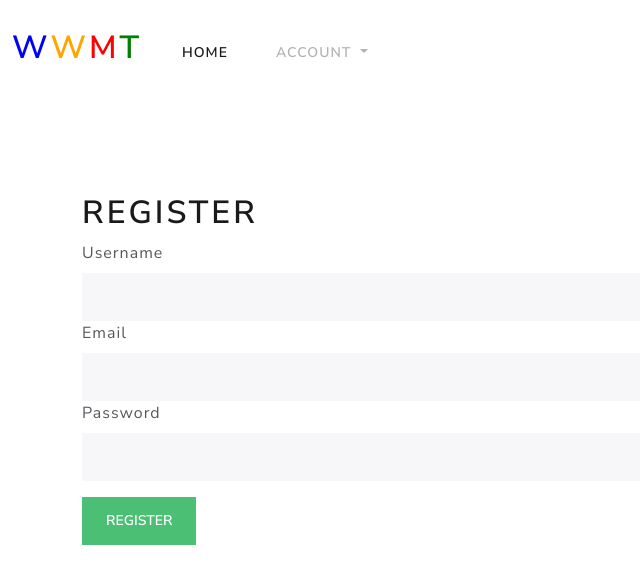
After one commit to AndrewTech2/World-Wide-Movie-Theatre, a Flask app: page /register in a window 1280 px wide. The commit adds this page. Shown: the top 584 px of the page, without its empty margins (0-640 px from the left). Run offline with Flask 3, Linux system fonts and the light colour scheme; some libraries are stand-ins or nearby versions.

Commit message:
add functioning registration system with form validation

```diff
--- a/app.py
+++ b/app.py
@@ -1,6 +1,6 @@
-from flask import Flask, redirect, render_template, session
+from flask import Flask, redirect, render_template, session, request
 from flask_session import Session
-import sqlite3, random
+import sqlite3, random, re, werkzeug.security
 
 # Initialize application
 app = Flask(__name__)
@@ -17,3 +17,33 @@ def index():
         return render_template("home.html")
     else:
         return render_template("landing_page.html")
+
+@app.route("/register", methods=["POST", "GET"])
+def register():
+    if session.get("user_id"):
+        return redirect("/")
+    if request.method == "POST":
+        # Ensure all fields are filled
+        if '' in [request.form.get(field) for field in request.form]:
+            return render_template("error.html", error='Error: Invalid input. ')
+        # Ensure email is valid
+        if not re.match(r'^[\w\-\.]+@([\w-]+\.)+[\w-]{2,}$', request.form.get("email")):
+            return render_template("error.html", error="Error: Invalid email. ")
+        # Connect to database and check if user already exists
+        conn = sqlite3.connect("./wwmt.db")
+        curr = conn.cursor()
+        username_check = curr.execute("SELECT * FROM users WHERE username = ?", (request.form.get("username"),)).fetchall()
+        email_check = curr.execute("SELECT * FROM users WHERE email = ?", (request.form.get("email"),)).fetchall()
+        if len(username_check) != 0 or len(email_check) != 0:
+            return render_template("error.html", error="An user with the same email / password already exists.")
+        else:
+            # Hash the password and insert the new user into the database
+            hsh = werkzeug.security.generate_password_hash(request.form.get("password"))
+            curr.execute("INSERT INTO users (username, email, password) VALUES (?, ?, ?)", (request.form.get("username"), request.form.get("email"), hsh,))
+        # Set the user_id in the session and redirect to the home page
+        session['user_id'] = curr.execute("SELECT id FROM users WHERE username = ?", (request.form.get("username"),)).fetchall()[0][0]
+        conn.commit()
+        conn.close()
+        return redirect("/")
+    else:
+        return render_template("register.html")
--- a/static/styles.css
+++ b/static/styles.css
@@ -1,19 +1,7 @@
-.demo {
-    width: 100vw;
-    z-index: 0;
+.alert-danger {
+    margin-top: 5vh;
 }
-.demo-text {
-    z-index: 1;
-    position: absolute;
-    margin-top: 50vh;
-    color: white;
-    margin-left: 2vw;
+
+.btn-submit {
+    margin-top: 2vh;
 }
-.login-link, .register-link {
-    position: absolute;
-    margin-top: 60vh;
-    margin-left: 35vw;
-}
-.register-link {
-    margin-left: 60vw;
-}
--- a/templates/layout_not_registered.html
+++ b/templates/layout_not_registered.html
@@ -1,5 +1,6 @@
 <!DOCTYPE html>
 <html lang="en">
+
 <head>
   <link rel="stylesheet" href="../static/styles.css">
   <meta charset="UTF-8">
@@ -7,39 +8,94 @@
   <title>WWMT - {% block title %} {% endblock %}</title>
 
   <!-- Bootstrap 5 integration -->
-        <link href="https://cdn.jsdelivr.net/npm/bootstrap@5.3.8/dist/css/bootstrap.min.css" rel="stylesheet" integrity="sha384-sRIl4kxILFvY47J16cr9ZwB07vP4J8+LH7qKQnuqkuIAvNWLzeN8tE5YBujZqJLB" crossorigin="anonymous">
-        <script src="https://cdn.jsdelivr.net/npm/bootstrap@5.3.8/dist/js/bootstrap.bundle.min.js" integrity="sha384-FKyoEForCGlyvwx9Hj09JcYn3nv7wiPVlz7YYwJrWVcXK/BmnVDxM+D2scQbITxI" crossorigin="anonymous"></script>
+  <link href="https://cdn.jsdelivr.net/npm/bootswatch@5.3.3/dist/lux/bootstrap.min.css" rel="stylesheet">
+  <script src="https://cdn.jsdelivr.net/npm/bootstrap@5.3.8/dist/js/bootstrap.bundle.min.js"
+    integrity="sha384-FKyoEForCGlyvwx9Hj09JcYn3nv7wiPVlz7YYwJrWVcXK/BmnVDxM+D2scQbITxI"
+    crossorigin="anonymous"></script>
+  <script>
+    function alert_message(msg, msg_id) {
+      document.querySelector(".alert-danger").style.opacity = 1;
+      if (!document.querySelector(".alert-danger").innerHTML.includes(msg_id)) {
+        document.querySelector(".alert-danger").innerHTML += `<p id="${msg_id}">${msg}</p>`;
+      }
+    }
+    function hide_alert() {
+      document.querySelector(".alert-danger").style.opacity = 0;
+    }
+    function remove_message(msg_id) {
+      if (document.querySelector(".alert-danger").innerHTML.includes(msg_id)) {
+        document.querySelector(".alert-danger").removeChild(document.querySelector(`#${msg_id}`));
+      }
+      if (document.querySelector(".alert-danger").children.length == 0) {
+        hide_alert();
+      }
+    }
+    document.addEventListener("DOMContentLoaded", function () {
+      if (document.querySelector(".register-form") || document.querySelector(".login-form")) {
+        let fields = [{ 'name': 'email', 'length': 254 }, { 'name': 'password', 'length': 50 }];
+        if (document.querySelector(".register-form")) {
+          fields.push({ 'name': 'username', 'length': 20 });
+        }
+        for (let field of fields) {
+          document.querySelector(`#${field['name']}`).addEventListener("keyup", function () {
+            let input = document.querySelector(`#${field['name']}`).value;
+            if (input.length > field['length']) {
+              alert_message(`${field['name']} length should not exceed ${field['length']} characters.`, `${field['name']}-length`);
+              document.querySelector(".btn-submit").disabled = true;
+            }
+            else {
+              document.querySelector(".btn-submit").disabled = false;
+              remove_message(`${field['name']}-length`);
+            }
+
+          });
+        }
+        document.querySelector("#password").addEventListener("keyup", function () {
+          if (document.querySelector("#password").value.length < 8) {
+            alert_message('Password field should include 8 characters at least', "password-insufficient");
+            document.querySelector(".btn-submit").disabled = true;
+          }
+          else {
+            remove_message("password-insufficient");
+            document.querySelector(".btn-submit").disabled = false;
+          }
+        });
+      }
+    });
+  </script>
 </head>
+
 <body>
-        <h1 class="demo-text">The world's movie theatre. Purchase tickets from all around the globe effortlessly.</h1>
-        <a class="btn-primary btn register-link" href="/register">Register</a>
-        <a class="btn-secondary btn login-link" href="/login">Login</a>
   <nav class="navbar navbar-expand-lg bg-body-tertiary">
     <div class="container-fluid">
-    <a class="navbar-brand" href="#"><h1><span style="color: blue;">W</span><span style="color: orange;">W</span><span style="color: red;">M</span><span style="color: green;">T</span></h1></a>
-    <button class="navbar-toggler" type="button" data-bs-toggle="collapse" data-bs-target="#navbarSupportedContent" aria-controls="navbarSupportedContent" aria-expanded="false" aria-label="Toggle navigation">
+      <a class="navbar-brand" href="/">
+        <h1><span style="color: blue;">W</span><span style="color: orange;">W</span><span
+            style="color: red;">M</span><span style="color: green;">T</span></h1>
+      </a>
+      <button class="navbar-toggler" type="button" data-bs-toggle="collapse" data-bs-target="#navbarSupportedContent"
+        aria-controls="navbarSupportedContent" aria-expanded="false" aria-label="Toggle navigation">
         <span class="navbar-toggler-icon"></span>
       </button>
       <div class="collapse navbar-collapse" id="navbarSupportedContent">
         <ul class="navbar-nav me-auto mb-2 mb-lg-0">
           <li class="nav-item">
-          <a class="nav-link active" aria-current="page" href="#">Home</a>
+            <a class="nav-link active" aria-current="page" href="/">Home</a>
           </li>
           <li class="nav-item dropdown">
             <a class="nav-link dropdown-toggle" href="#" role="button" data-bs-toggle="dropdown" aria-expanded="false">
               Account
             </a>
             <ul class="dropdown-menu">
-            <li><a class="dropdown-item" href="#">Register</a></li>
-            <li><a class="dropdown-item" href="#">Log in</a></li>
+              <li><a class="dropdown-item" href="/register">Register</a></li>
+              <li><a class="dropdown-item" href="/login">Log in</a></li>
             </ul>
           </li>
         </ul>
       </div>
     </div>
   </nav>
-    <video class="demo" autoplay loop>
-        <source src="../static/7233729-uhd_2560_1080_25fps.mp4">
-    </video>
+  {% block content %}
+  {% endblock %}
 </body>
+
 </html>
--- /dev/null
+++ b/templates/register.html
@@ -0,0 +1,29 @@
+{% extends "layout_not_registered.html" %}
+
+{% block title %}
+Register
+{% endblock %}
+
+{% block content %}
+<div class="container form-container register-form">
+    <div class="alert alert-danger" style="opacity: 0%;">
+
+    </div>
+    <h1>Register</h1>
+    <form method="post" action="/register">
+        <div>
+            <label for="username" class="form-label">Username</label>
+            <input required type="text" class="form-control" autocomplete="off" id="username" name="username" required>
+        </div>
+        <div>
+            <label for="email" class="form-label">Email</label>
+            <input required type="email" class="form-control" autocomplete="off" id="email" name="email" required>
+        </div>
+        <div>
+            <label for="password" class="form-label">Password</label>
+            <input required type="password" class="form-control" autocomplete="off" id="password" name="password" required>
+        </div>
+        <button type="submit" class="btn btn-success btn-submit">Register</button>
+    </form>
+</div>
+{% endblock %}
```
Also changed, not shown: templates/error.html (added, +11 -0 lines), templates/landing_page.html (added, +25 -0 lines), README.md, wwmt.db (added), 2 other files. Lines whose indentation alone changed are shown as unchanged.
